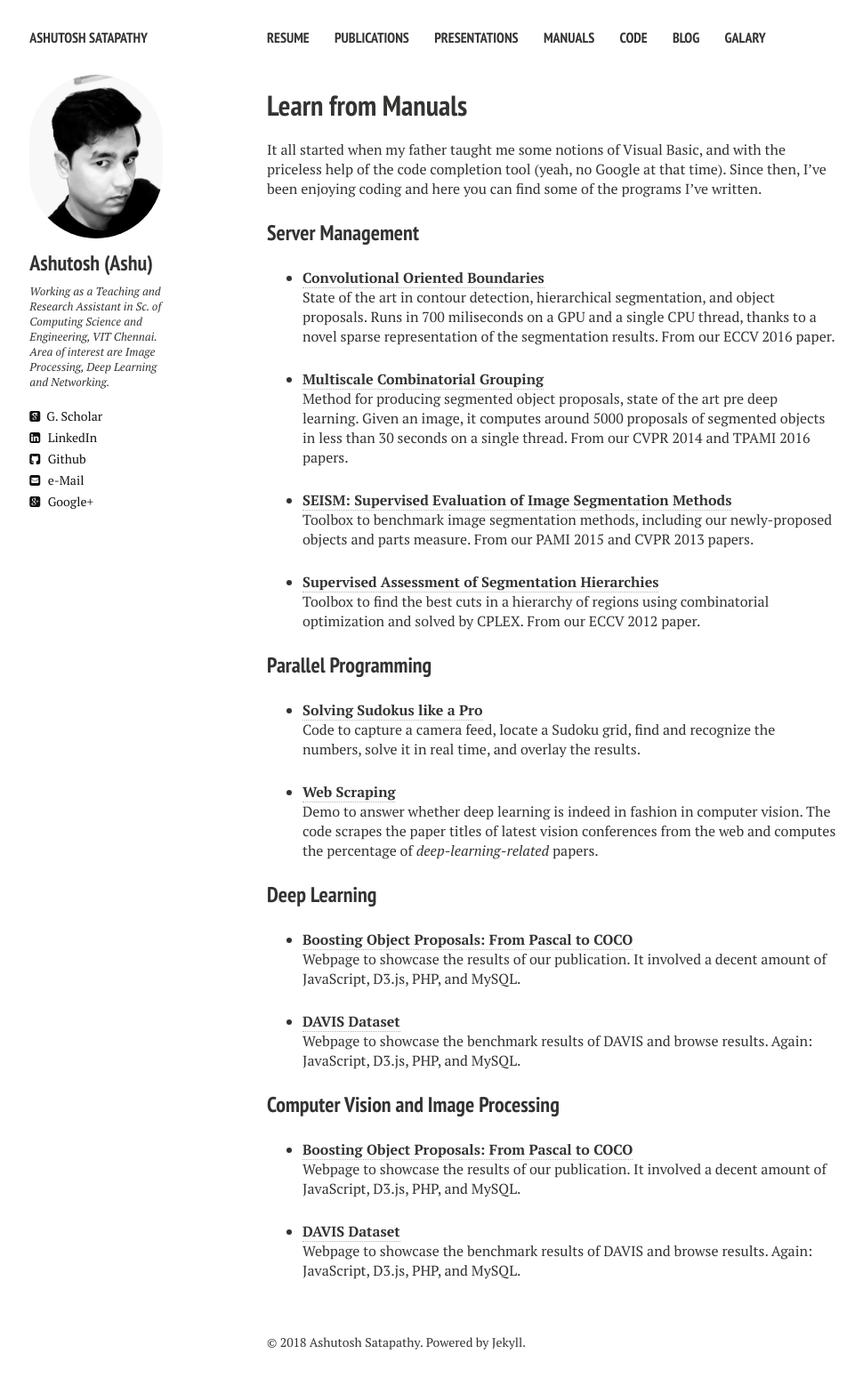
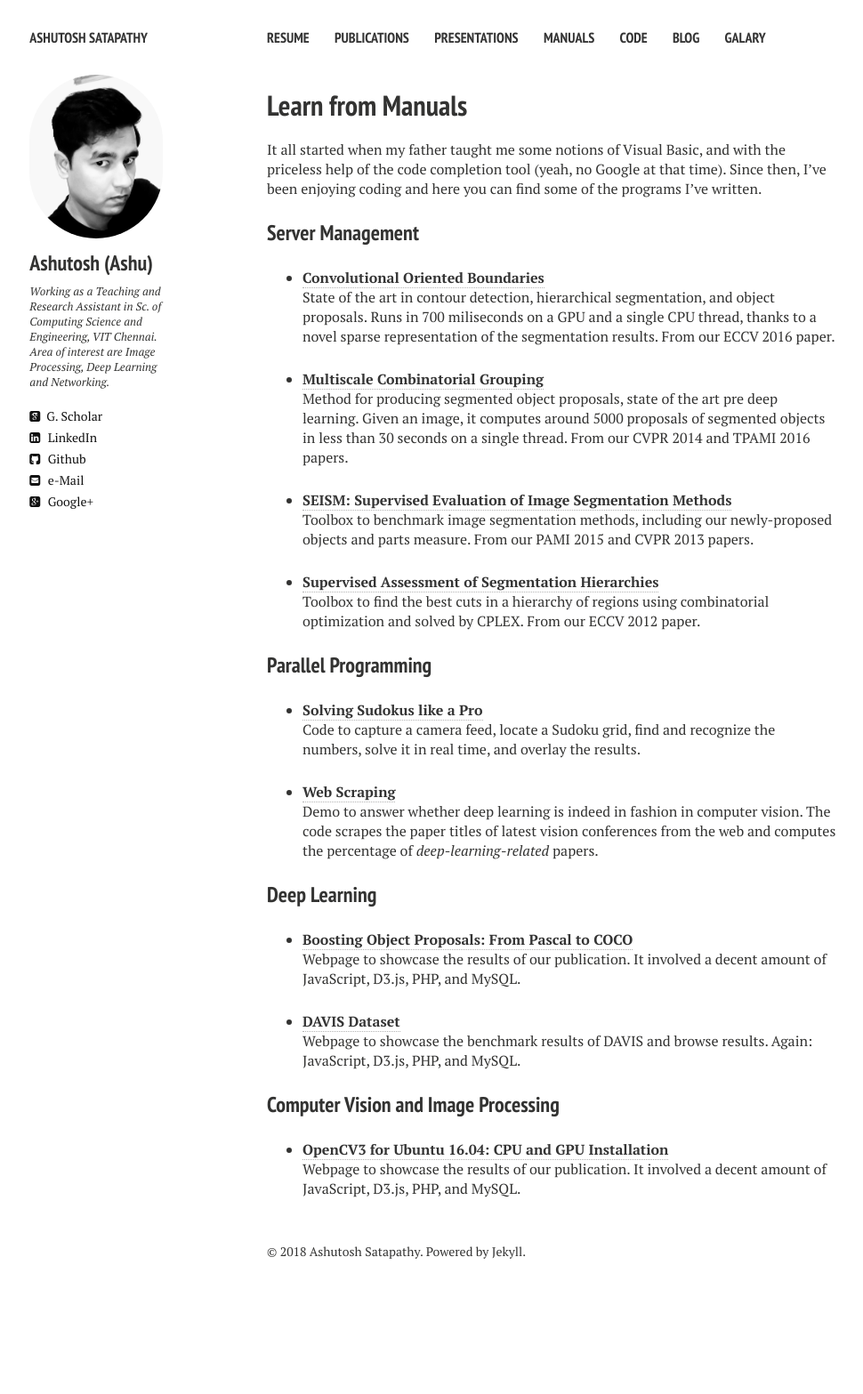
Before and after one commit to ashutoshsatapathy1990/ashutoshsatapathy1990.github.io, a Jekyll site: the page built from manuals.md, in a window 1280 px wide. Shown: the whole page at 89% size, without its empty margins (20-990 px from the left). Built offline with Jekyll 4.4.1, drawn with Linux system fonts in a browser that asks for light colours; nearby versions of some CDN libraries; after the commit the page ends 1465 px from its top, so only the background shows below that.

Commit message:
Update manuals.md

```diff
--- a/manuals.md
+++ b/manuals.md
@@ -42,8 +42,5 @@ Webpage to showcase the benchmark results of DAVIS and browse results. Again: Ja
 
 ### Computer Vision and Image Processing
 
-* [**Boosting Object Proposals: From Pascal to COCO**](http://www.vision.ee.ethz.ch/~biwiproposals/boosting-coco/)<br>
+* [**OpenCV3 for Ubuntu 16.04: CPU and GPU Installation**](http://www.vision.ee.ethz.ch/~biwiproposals/boosting-coco/)<br>
 Webpage to showcase the results of our publication. It involved a decent amount of JavaScript, D3.js, PHP, and MySQL.
-
-* [**DAVIS Dataset**](https://graphics.ethz.ch/~perazzif/davis/index.html)<br>
-Webpage to showcase the benchmark results of DAVIS and browse results. Again: JavaScript, D3.js, PHP, and MySQL.
```
